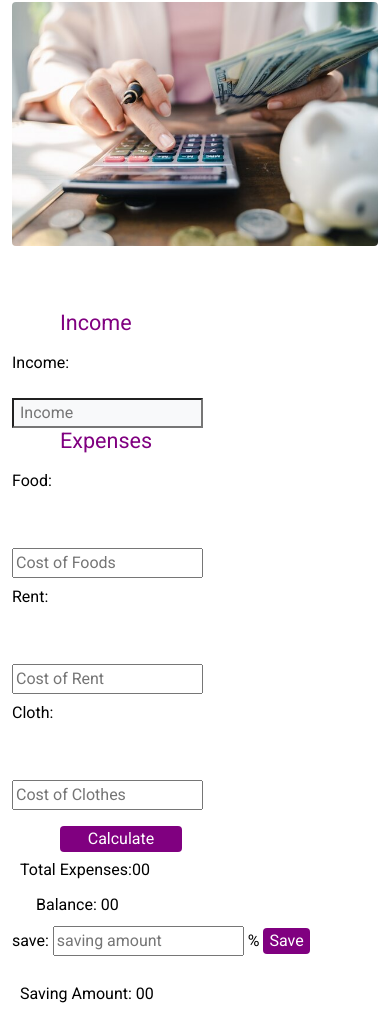
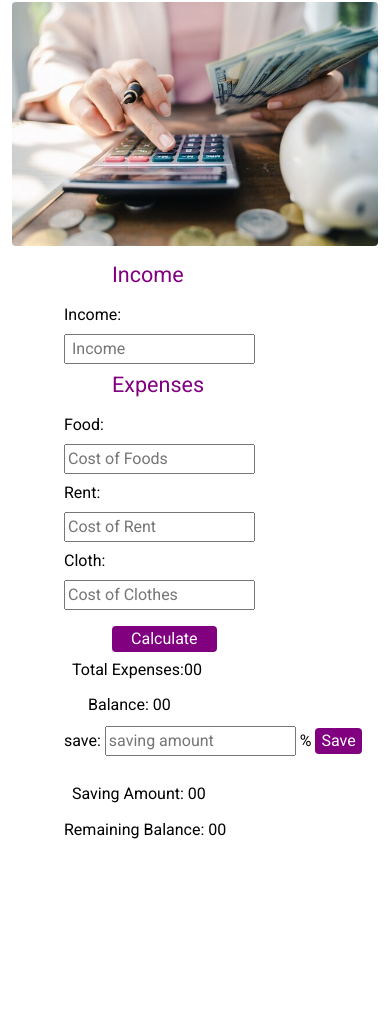
Before and after one commit to lamiamostafa/money-master, a plain HTML site: page index.html in a window 390 px wide. Shown: the part 79-1100 px from the top of the page. After the commit the page ends 926 px from the top, so only its background shows below. Drawn offline with Linux system fonts and the light colour scheme.

Commit message:
responsive done

```diff
--- a/index.html
+++ b/index.html
@@ -20,34 +20,33 @@
     <main>
         <section>
             <div class=" container">
-                <div class=" row g-5 col-lg-12">
+                <div class=" row  col-lg-12">
                     <div class="d-grid col-lg-6">
                         <img class="banner-image img-fluid rounded-2" src="images/banner-image.jpg" alt="">
 
                     </div>
-                    <div class="form-bg  col-lg-6 bg">
-                        <div>
+                    <div class=" form-bg  col-lg-6 bg">
+                        <div class="ps-5 ms-1">
                             <h4 class="mx-5 pt-3 "><span id="header-title">Income</span></h4>
-                            <div class="row g-3 align-items-center">
-                                <div class="col-lg-2">
+                            <div class="row  align-items-center">
+                                <div class="col-lg-2 ">
                                     <label for="inputIncome" class=" col-form-label">Income:</label>
                                 </div>
-                                <div class="col-lg-4">
-                                    <input id="income-cost" class="bg-light" type="text" id="inputIncome"
-                                        placeholder=" Income">
+                                <div class="col-lg-4 ">
+                                    <input id="income-cost" type="text" id="inputIncome" placeholder=" Income">
                                 </div>
                             </div>
 
-                            <h4 class="mx-5 mb-2 "><span id="header-title">Expenses</span></h4>
-                            <div class="row g-5 align-items-center">
+                            <h4 class="mx-5 pt-2 mb-2 "><span id="header-title">Expenses</span></h4>
+                            <div class="row  align-items-center">
                                 <div class="col-lg-2">
                                     <label for="inputFood" class="col-form-label">Food:</label>
                                 </div>
-                                <div class="col-lg-4">
+                                <div class="col-lg-4 col-sm-2">
                                     <input id="food-cost" type="text" id="inputFood" placeholder="Cost of Foods">
                                 </div>
                             </div>
-                            <div class="row g-5 align-items-center">
+                            <div class="grid-gap row  align-items-center">
                                 <div class="col-lg-2 ">
                                     <label for="inputRent" class="col-form-label">Rent:</label>
                                 </div>
@@ -55,11 +54,11 @@
                                     <input id="rent-cost" type="text" id="inputRent" placeholder="Cost of Rent">
                                 </div>
                             </div>
-                            <div class="row g-5 align-items-center">
+                            <div class="grid-gap row  align-items-center">
                                 <div class="col-lg-2">
                                     <label for="inputClothes" class="col-form-label">Cloth:</label>
                                 </div>
-                                <div class="col-lg-4">
+                                <div class="col-lg-4 ">
                                     <input id="cloth-cost" type="text" id="inputClothes" placeholder="Cost of Clothes">
                                 </div>
                             </div>
@@ -72,7 +71,7 @@
                             </div>
                             <h6 class="mt-2 mb-3 mx-2">Total Expenses:<span id="total-expense">00</span> </h6>
                             <h6 class="mx-4">Balance: <span id="balance">00</span> </h4>
-                                <div class=" row g-2 align-items-center">
+                                <div class=" row  align-items-center">
                                     <div class="row-lg-4">
                                         <label for="inputClothes" class="col-form-label">save:</label>
                                         <input id="save-cost" class="col-lg-3" type="text" id="inputClothes"
@@ -84,7 +83,7 @@
                                     </div>
                                     <h6 class="mt-4 mb-3 mx-2">Saving Amount: <span id="save-balance">00</span>
                                     </h6>
-                                    <h6 class="pb-3 ">Remaining Balance: <span id="remaining-balance">00</span></h6>
+                                    <h6>Remaining Balance: <span id="remaining-balance">00</span></h6>
 
 
 
```
Also changed, not shown: css/style.css (line endings or trailing spaces).
